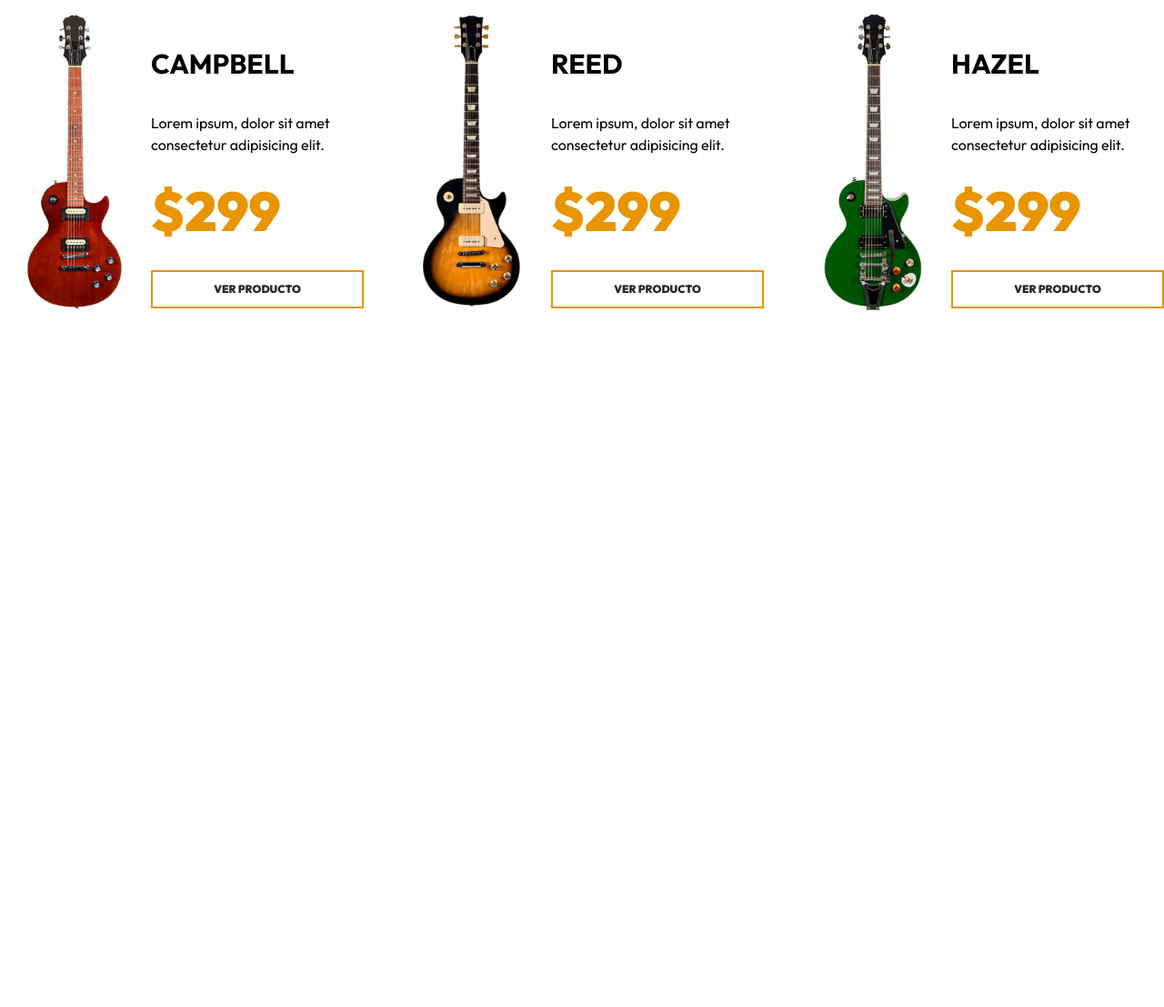
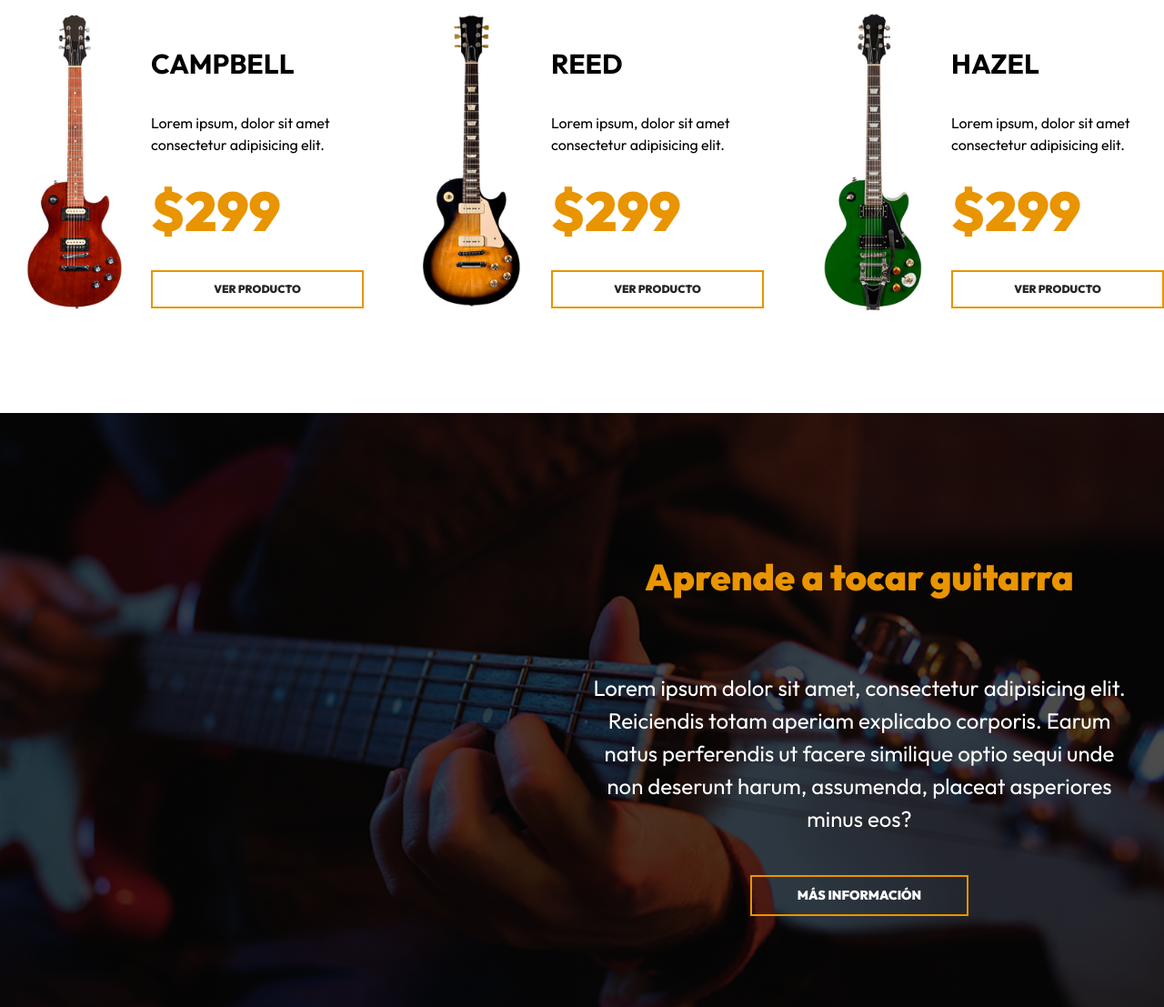
Before and after one commit to ManuelSA97/GuitarLA, a plain HTML site: page index.html in a window 1280 px wide. Shown: the part 2028-3135 px from the top of the page at 91% size. Before the commit the page ends 2382 px from the top, so only its background shows below. Drawn offline with Linux system fonts and the light colour scheme.

Commit message:
Finalizacion de la seccion aprender a tocar guitarra

```diff
--- a/css/app.css
+++ b/css/app.css
@@ -20,13 +20,13 @@ img {
     max-width: 100%;
 }
 
-[class$='__contenedor']{
+[class*='__contenedor']{
     max-width: 120rem;
     margin: 0 auto;
     width: 95%;
 }
 
-[class$='__heading']{
+[class*='__heading']{
     font-size: 4rem;
     text-align: center;
     font-weight: 900;
@@ -221,3 +221,62 @@ img {
     color: white;
 
 }
+
+.aprende{
+    padding: 10rem 0;
+    margin-top: 10rem;
+    background-image: linear-gradient(to right, rgb(0 0 0 / .7), rgb(0 0 0 / .7)), url(/img/cursos_bg.jpg);
+    background-size: cover;
+    background-position: 50%;
+}
+
+@media (min-width: 768px) {
+    .aprende__grid{
+        display: grid;
+        grid-template-columns: repeat(2, 1fr);
+        column-gap: 2rem;
+    }
+}
+
+.aprende__contenido{
+    display: flex;
+    flex-direction: column;
+    align-items: center;
+}
+
+@media (min-width: 768px) {
+    .aprende__contenido{
+        grid-column: 2 / 3;
+    }
+}
+
+
+.aprende__heading{
+    padding: 5rem 2rem;
+    margin: 0;
+}
+
+.aprende__texto{
+    color: white;
+    text-align: center;
+    font-size: 2.4rem;
+
+}
+
+.aprende__link{
+    margin-top: 2rem;
+    display: inline-block;
+    text-decoration: none;
+    color: white;
+    padding: 1rem 5rem;
+    border: 2px solid var(--primary);
+    font-size: 1.4rem;
+    font-weight: 900;
+    text-transform: uppercase;
+    transition-property: background-color;
+    transition-duration: .3s;
+}
+
+.aprende__link:hover{
+    background-color: var(--primary);
+}
--- a/index.html
+++ b/index.html
@@ -164,5 +164,15 @@
         </div>
     </main>
 
+    <section class="aprende">
+        <div class="aprende__grid aprende__contenedor">
+            <div class="aprende__contenido">
+                <h2 class="aprende__heading">Aprende a tocar guitarra</h2>
+                <p class="aprende__texto">Lorem ipsum dolor sit amet, consectetur adipisicing elit. Reiciendis totam aperiam explicabo corporis. Earum natus perferendis ut facere similique optio sequi unde non deserunt harum, assumenda, placeat asperiores minus eos?</p>
+                <a href="#" class="aprende__link">más información</a>
+            </div>
+        </div>
+    </section>
+
 </body>
 </html>
```
